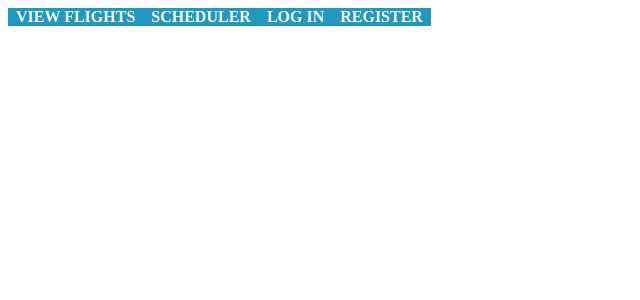
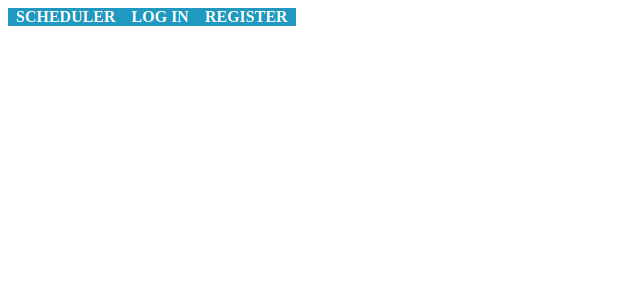
Before and after one commit to tastank/cs564-project, a PHP site: page /index.php in a window 1280 px wide. Shown: the top 300 px of the page, without its empty margins (0-640 px from the left). Run offline with PHP 8.4, Linux system fonts and the light colour scheme.

Commit message:
Removed vestigial menu option

```diff
--- a/layout/main.php
+++ b/layout/main.php
@@ -8,7 +8,6 @@
         ?>
             <div id="horiz_navbar">
                 <ul>
-                    <li><a href="">View flights</a></li>
                     <li><a href="">Scheduler</a></li>
                     <?php if (!is_logged_in()) {
                         ?>
```
